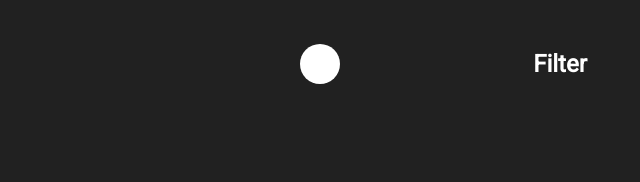
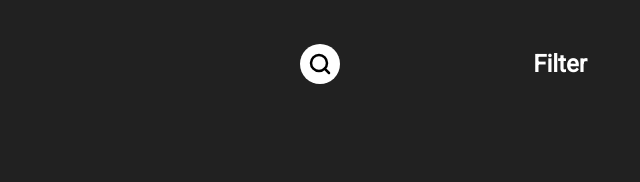
Before and after one commit to JayCodeGitHub/Game-catalog, a website built with webpack: page src/pages/index.html in a window 1280 px wide. Shown: the full height of the page, 480-1120 px from the left. Built offline with nearby package versions, Linux system fonts and the light colour scheme.

Commit message:
Added Search Icon

```diff
--- a/src/pages/index.html
+++ b/src/pages/index.html
@@ -12,7 +12,9 @@
             Game catalog
         </h1>
         <div id="searchWrapper">
-            <div id="search"></div>
+            <div id="search">
+                <svg xmlns="http://www.w3.org/2000/svg" width="48" height="48" viewBox="0 0 24 24" fill="none" stroke="#000000" stroke-width="2.5" stroke-linecap="round" stroke-linejoin="round"><circle cx="11" cy="11" r="8"></circle><line x1="21" y1="21" x2="16.65" y2="16.65"></line></svg>
+            </div>
         </div>
         <div id="filters">
             <h2>Filter</h2>
--- a/src/styles/main.scss
+++ b/src/styles/main.scss
@@ -44,6 +44,13 @@ header {
 #search{
     width: 40px;
     height: 40px;
-    border-radius: 50%;
+    border-radius: 20px;
     background-color: white;
+    display: flex;
+    justify-content: center;
+    align-items: center;
 }
+
+svg {
+    width: 60%;
+}
```
